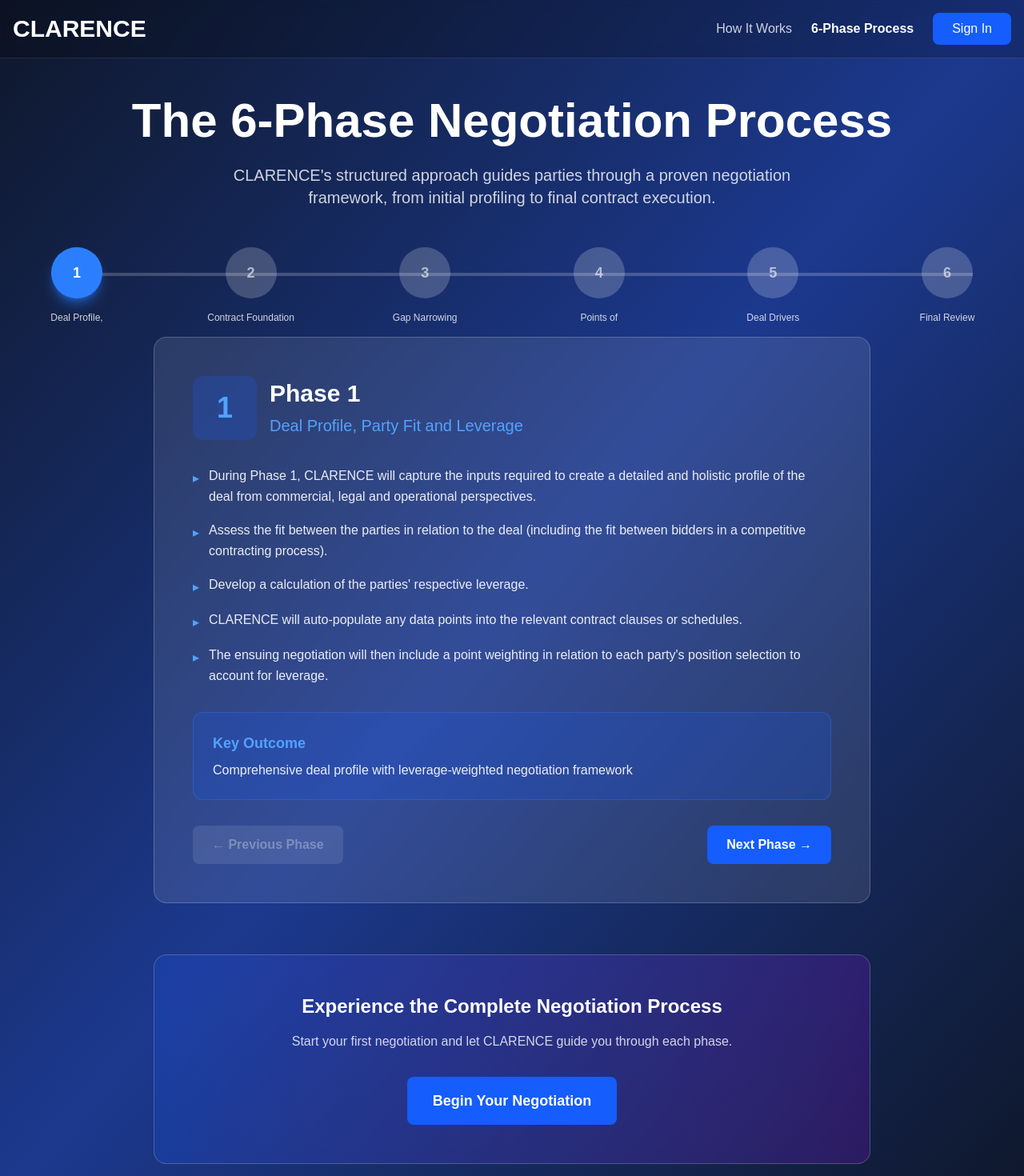
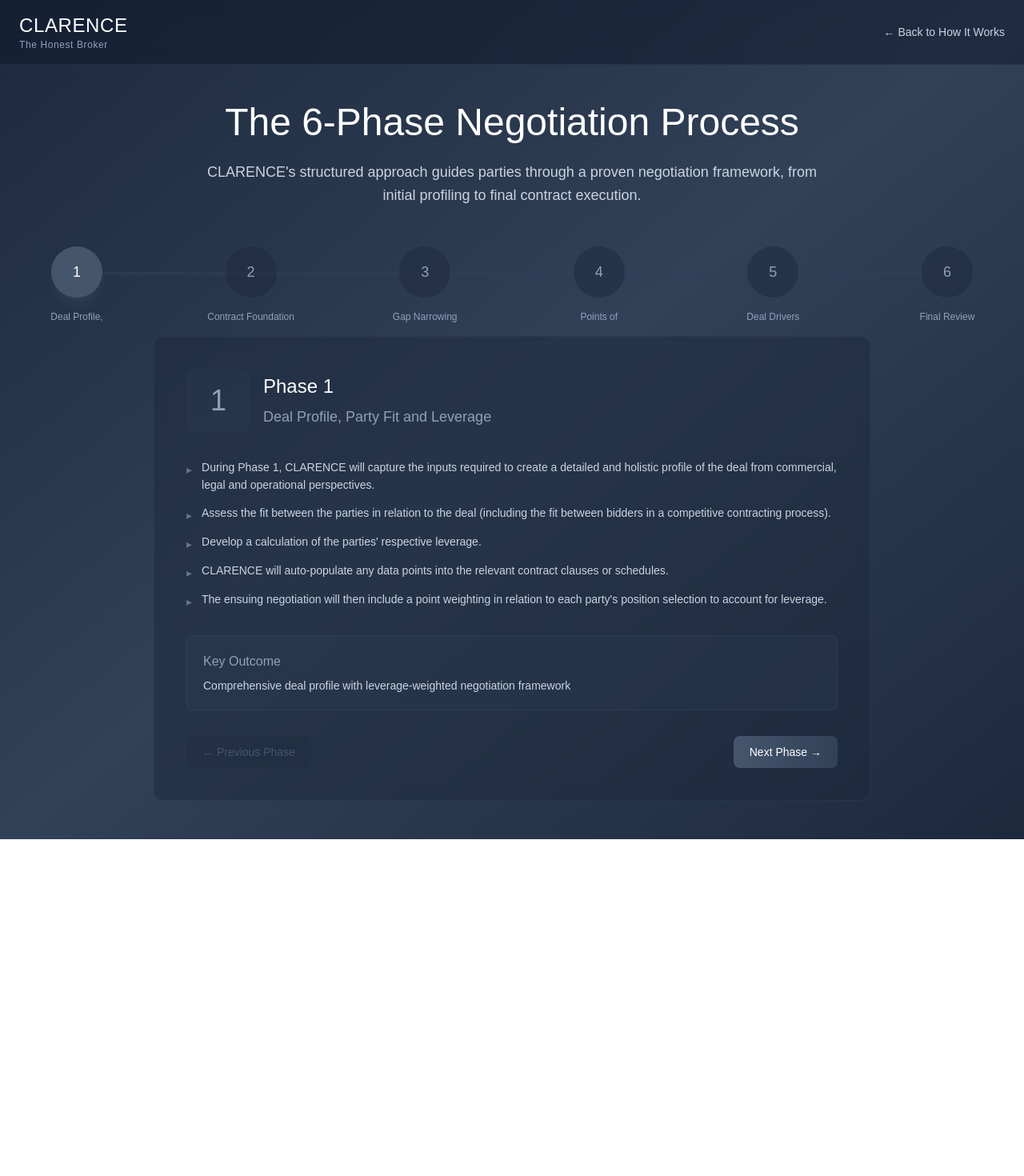
Before and after one commit to SpikeIreland/clarence, a Next.js app: page /phases in a window 1280 px wide. Shown: the top 1470 px of the page at 80% size. After the commit the page ends 1049 px from the top, so only its background shows below. Built offline with nearby package versions, Linux system fonts and the light colour scheme.

Commit message:
Update 6-Phases page: Add tagline, simplify navigation, apply slate design

```diff
--- a/app/phases/page.tsx
+++ b/app/phases/page.tsx
@@ -90,30 +90,32 @@ export default function PhasesPage() {
   const [selectedPhase, setSelectedPhase] = useState<number>(1)
 
   return (
-    <div className="min-h-screen bg-gradient-to-br from-slate-900 via-blue-900 to-slate-900">
+    <div className="min-h-screen bg-gradient-to-br from-slate-800 via-slate-700 to-slate-800">
       {/* Navigation */}
-      <div className="bg-black/20 backdrop-blur border-b border-white/10">
-        <div className="container mx-auto px-4 py-4">
+      <div className="bg-slate-900/50 backdrop-blur border-b border-slate-700/50">
+        <div className="container mx-auto px-6 py-4">
           <div className="flex justify-between items-center">
-            <Link href="/" className="text-3xl font-bold text-white">CLARENCE</Link>
-            <div className="flex gap-6 items-center">  {/* Add items-center here */}
-              <Link href="/how-it-works" className="text-white/80 hover:text-white transition">How It Works</Link>
-              <Link href="/phases" className="text-white font-semibold">6-Phase Process</Link>
-              <Link href="/auth/login" className="bg-blue-600 hover:bg-blue-700 text-white px-6 py-2 rounded-lg transition inline-block">
-                Sign In
-              </Link>
+            <div>
+              <h1 className="text-2xl font-medium text-white tracking-wide">CLARENCE</h1>
+              <p className="text-xs text-slate-400 font-light tracking-wider">The Honest Broker</p>
             </div>
+            <Link
+              href="/how-it-works"
+              className="text-slate-300 hover:text-white text-sm font-medium transition-colors flex items-center gap-2"
+            >
+              ← Back to How It Works
+            </Link>
           </div>
         </div>
       </div>
 
       {/* Hero Section */}
-      <div className="container mx-auto px-4 py-12">
+      <div className="container mx-auto px-6 py-12">
         <div className="text-center mb-12">
-          <h1 className="text-5xl md:text-6xl font-bold text-white mb-6">
+          <h1 className="text-4xl md:text-5xl font-medium text-white mb-6 animate-fade-in">
             The 6-Phase Negotiation Process
           </h1>
-          <p className="text-xl text-white/80 max-w-3xl mx-auto">
+          <p className="text-lg text-slate-300 max-w-3xl mx-auto font-light leading-relaxed animate-fade-in" style={{ animationDelay: '0.2s', animationFillMode: 'both' }}>
             CLARENCE&apos;s structured approach guides parties through a proven negotiation framework,
             from initial profiling to final contract execution.
           </p>
@@ -123,9 +125,9 @@ export default function PhasesPage() {
         <div className="max-w-6xl mx-auto mb-12">
           <div className="flex justify-between items-center relative">
             {/* Progress Line */}
-            <div className="absolute top-8 left-0 right-0 h-1 bg-white/20 z-0" />
+            <div className="absolute top-8 left-0 right-0 h-1 bg-slate-700/50 z-0" />
             <div
-              className="absolute top-8 left-0 h-1 bg-blue-500 z-0 transition-all duration-500"
+              className="absolute top-8 left-0 h-1 bg-slate-500 z-0 transition-all duration-500"
               style={{ width: `${((selectedPhase - 1) / 5) * 100}%` }}
             />
 
@@ -137,19 +139,19 @@ export default function PhasesPage() {
                 className="relative z-10 group"
               >
                 <div className={`
-                  w-16 h-16 rounded-full flex items-center justify-center font-bold text-lg
+                  w-16 h-16 rounded-full flex items-center justify-center font-medium text-lg
                   transition-all duration-300 transform hover:scale-110
                   ${selectedPhase === phase.number
-                    ? 'bg-blue-500 text-white shadow-lg shadow-blue-500/50'
+                    ? 'bg-slate-600 text-white shadow-lg shadow-slate-600/30'
                     : selectedPhase > phase.number
-                    ? 'bg-blue-600/50 text-white'
-                    : 'bg-white/20 text-white/60 hover:bg-white/30'
+                    ? 'bg-slate-700/70 text-slate-300'
+                    : 'bg-slate-800/50 text-slate-400 hover:bg-slate-700/50'
                   }
                 `}>
                   {phase.number}
                 </div>
                 <div className="absolute top-20 left-1/2 transform -translate-x-1/2 w-32 text-center">
-                  <p className="text-xs text-white/80 font-medium whitespace-nowrap">
+                  <p className="text-xs text-slate-400 font-light whitespace-nowrap">
                     {phase.subtitle.split(' ').slice(0, 2).join(' ')}
                   </p>
                 </div>
@@ -160,37 +162,37 @@ export default function PhasesPage() {
 
         {/* Phase Details */}
         <div className="max-w-4xl mx-auto">
-          <div className="bg-white/10 backdrop-blur rounded-2xl border border-white/20 p-8 md:p-12">
+          <div className="bg-slate-800/50 backdrop-blur rounded-xl border border-slate-700/50 p-8 md:p-10">
             <div className="mb-8">
               <div className="flex items-center gap-4 mb-4">
-                <div className="w-20 h-20 bg-blue-600/20 rounded-xl flex items-center justify-center">
-                  <span className="text-4xl font-bold text-blue-400">
+                <div className="w-20 h-20 bg-slate-700/30 rounded-xl flex items-center justify-center">
+                  <span className="text-4xl font-medium text-slate-400">
                     {phases[selectedPhase - 1].number}
                   </span>
                 </div>
                 <div>
-                  <h2 className="text-3xl font-bold text-white mb-2">
+                  <h2 className="text-2xl font-medium text-white mb-2">
                     {phases[selectedPhase - 1].title}
                   </h2>
-                  <p className="text-xl text-blue-400">
+                  <p className="text-lg text-slate-400 font-light">
                     {phases[selectedPhase - 1].subtitle}
                   </p>
                 </div>
               </div>
             </div>
 
-            <div className="space-y-4 mb-8">
+            <div className="space-y-3 mb-8">
               {phases[selectedPhase - 1].description.map((desc, index) => (
                 <div key={index} className="flex items-start gap-3">
-                  <span className="text-blue-400 mt-1">▸</span>
-                  <p className="text-white/90 leading-relaxed">{desc}</p>
+                  <span className="text-slate-500 mt-1 text-sm">▸</span>
+                  <p className="text-slate-300 leading-relaxed text-sm font-light">{desc}</p>
                 </div>
               ))}
             </div>
 
-            <div className="bg-blue-600/20 rounded-xl p-6 border border-blue-500/30">
-              <h3 className="text-lg font-semibold text-blue-400 mb-2">Key Outcome</h3>
-              <p className="text-white/90">{phases[selectedPhase - 1].keyOutcome}</p>
+            <div className="bg-slate-700/30 rounded-lg p-5 border border-slate-600/30">
+              <h3 className="text-base font-medium text-slate-400 mb-2">Key Outcome</h3>
+              <p className="text-slate-300 text-sm font-light">{phases[selectedPhase - 1].keyOutcome}</p>
             </div>
 
             {/* Navigation Buttons */}
@@ -199,10 +201,10 @@ export default function PhasesPage() {
                 onClick={() => setSelectedPhase(Math.max(1, selectedPhase - 1))}
                 disabled={selectedPhase === 1}
                 className={`
-                  px-6 py-3 rounded-lg font-semibold transition
+                  px-5 py-2.5 rounded-lg font-medium text-sm transition-all
                   ${selectedPhase === 1
-                    ? 'bg-white/10 text-white/30 cursor-not-allowed'
-                    : 'bg-white/20 text-white hover:bg-white/30'
+                    ? 'bg-slate-800/30 text-slate-600 cursor-not-allowed'
+                    : 'bg-slate-700/50 text-slate-300 hover:bg-slate-700/70 hover:text-white'
                   }
                 `}
               >
@@ -213,10 +215,10 @@ export default function PhasesPage() {
                 onClick={() => setSelectedPhase(Math.min(6, selectedPhase + 1))}
                 disabled={selectedPhase === 6}
                 className={`
-                  px-6 py-3 rounded-lg font-semibold transition
+                  px-5 py-2.5 rounded-lg font-medium text-sm transition-all
                   ${selectedPhase === 6
-                    ? 'bg-white/10 text-white/30 cursor-not-allowed'
-                    : 'bg-blue-600 text-white hover:bg-blue-700'
+                    ? 'bg-slate-800/30 text-slate-600 cursor-not-allowed'
+                    : 'bg-gradient-to-r from-slate-600 to-slate-700 hover:from-slate-700 hover:to-slate-800 text-white'
                   }
                 `}
               >
@@ -225,21 +227,6 @@ export default function PhasesPage() {
             </div>
           </div>
         </div>
-
-        {/* CTA Section */}
-        <div className="mt-16 text-center">
-          <div className="bg-gradient-to-r from-blue-600/20 to-purple-600/20 backdrop-blur rounded-2xl p-12 border border-white/20 max-w-4xl mx-auto">
-            <h2 className="text-2xl font-bold text-white mb-4">
-              Experience the Complete Negotiation Process
-            </h2>
-            <p className="text-white/80 mb-8">
-              Start your first negotiation and let CLARENCE guide you through each phase.
-            </p>
-            <Link href="/auth/signup" className="bg-blue-600 hover:bg-blue-700 text-white px-8 py-4 rounded-lg text-lg font-semibold transition inline-block">
-              Begin Your Negotiation
-            </Link>
-          </div>
-        </div>
       </div>
     </div>
   )
```
